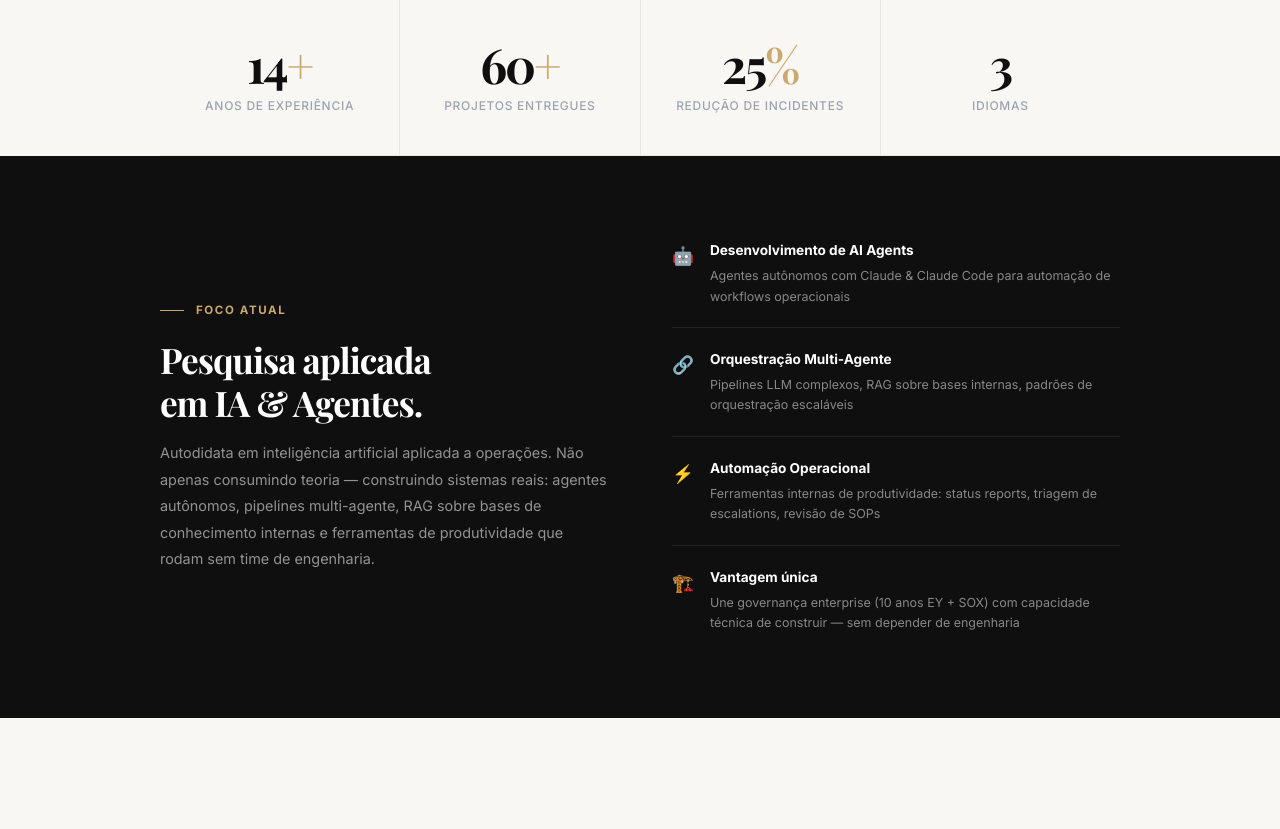
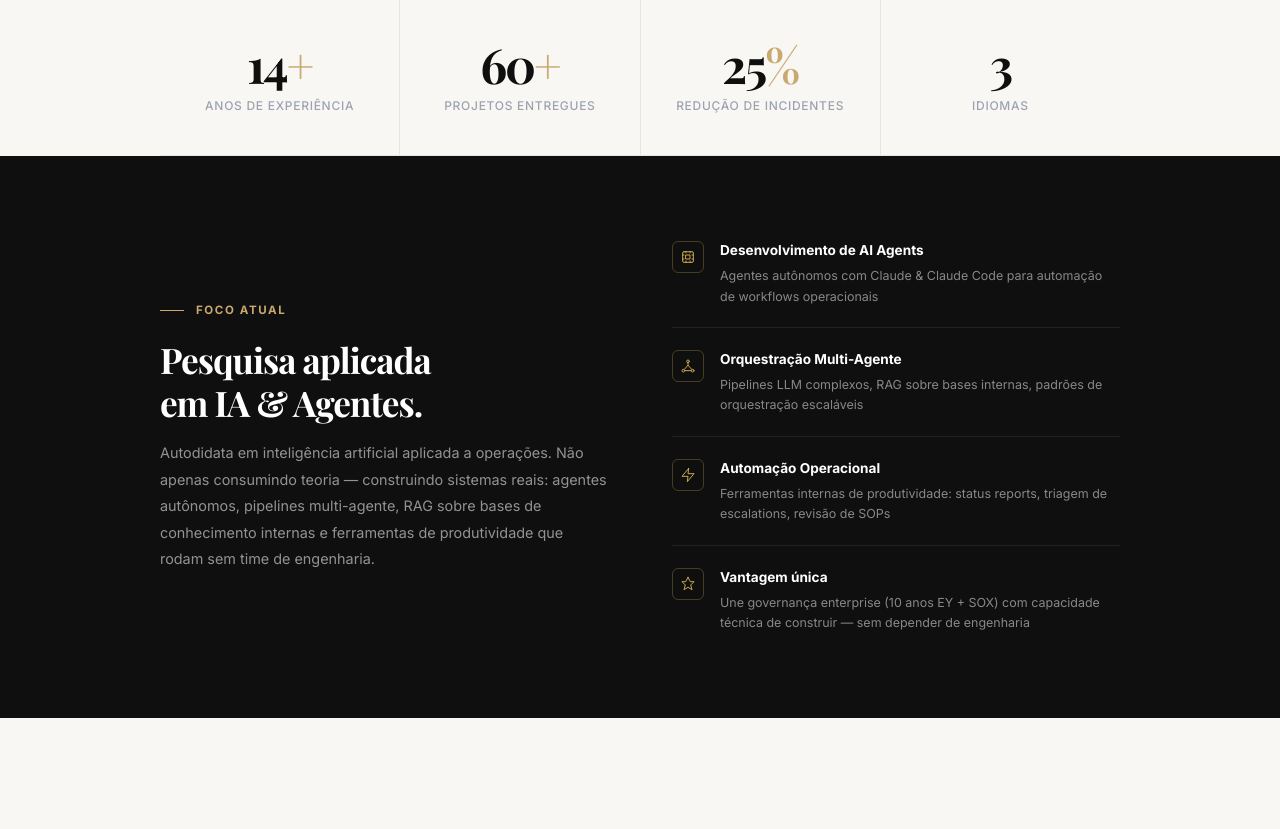
Before and after one commit to hikschutz/operations-agent, a Flask app: page / in a window 1280 px wide. Shown: the part 801-1630 px from the top of the page. Run offline with Flask 3, Linux system fonts and the light colour scheme; some web fonts are replaced.

Commit message:
Visual: troca emojis por SVG icons monoline dourados na seção AI Pillars
Co-Authored-By: Claude Sonnet 4.6 <noreply@anthropic.com>

```diff
--- a/templates/home.html
+++ b/templates/home.html
@@ -403,10 +403,17 @@
     .ai-pillar:last-child { border-bottom: none; }
 
     .ai-pillar-icon {
-      font-size: 1.1rem;
-      margin-top: 0.1rem;
+      width: 32px;
+      height: 32px;
       flex-shrink: 0;
+      margin-top: 0.05rem;
+      display: flex;
+      align-items: center;
+      justify-content: center;
+      border: 1px solid rgba(201,168,76,0.3);
+      border-radius: 6px;
     }
+    .ai-pillar-icon svg { display: block; }
 
     .ai-pillar-title {
       font-size: 0.85rem;
@@ -856,28 +863,46 @@
     </div>
     <div class="ai-pillars">
       <div class="ai-pillar" style="transition-delay:0.05s">
-        <span class="ai-pillar-icon">🤖</span>
+        <span class="ai-pillar-icon">
+          <svg width="16" height="16" viewBox="0 0 24 24" fill="none" stroke="#C9A84C" stroke-width="1.5" stroke-linecap="round" stroke-linejoin="round">
+            <rect x="4" y="4" width="16" height="16" rx="2"/><rect x="9" y="9" width="6" height="6"/>
+            <path d="M9 4v2M15 4v2M9 18v2M15 18v2M4 9h2M4 15h2M18 9h2M18 15h2"/>
+          </svg>
+        </span>
         <div>
           <div class="ai-pillar-title" data-pt="Desenvolvimento de AI Agents" data-en="AI Agent Development">Desenvolvimento de AI Agents</div>
           <div class="ai-pillar-desc" data-pt="Agentes autônomos com Claude & Claude Code para automação de workflows operacionais" data-en="Autonomous agents with Claude & Claude Code for operational workflow automation">Agentes autônomos com Claude & Claude Code para automação de workflows operacionais</div>
         </div>
       </div>
       <div class="ai-pillar" style="transition-delay:0.15s">
-        <span class="ai-pillar-icon">🔗</span>
+        <span class="ai-pillar-icon">
+          <svg width="16" height="16" viewBox="0 0 24 24" fill="none" stroke="#C9A84C" stroke-width="1.5" stroke-linecap="round" stroke-linejoin="round">
+            <circle cx="12" cy="5" r="2"/><circle cx="5" cy="19" r="2"/><circle cx="19" cy="19" r="2"/>
+            <path d="M12 7v4M12 11l-5.5 6M12 11l5.5 6M7 19h10"/>
+          </svg>
+        </span>
         <div>
           <div class="ai-pillar-title" data-pt="Orquestração Multi-Agente" data-en="Multi-Agent Orchestration">Orquestração Multi-Agente</div>
           <div class="ai-pillar-desc" data-pt="Pipelines LLM complexos, RAG sobre bases internas, padrões de orquestração escaláveis" data-en="Complex LLM pipelines, RAG over internal knowledge bases, scalable orchestration patterns">Pipelines LLM complexos, RAG sobre bases internas, padrões de orquestração escaláveis</div>
         </div>
       </div>
       <div class="ai-pillar" style="transition-delay:0.25s">
-        <span class="ai-pillar-icon">⚡</span>
+        <span class="ai-pillar-icon">
+          <svg width="16" height="16" viewBox="0 0 24 24" fill="none" stroke="#C9A84C" stroke-width="1.5" stroke-linecap="round" stroke-linejoin="round">
+            <polyline points="13 2 3 14 12 14 11 22 21 10 12 10 13 2"/>
+          </svg>
+        </span>
         <div>
           <div class="ai-pillar-title" data-pt="Automação Operacional" data-en="Operational Automation">Automação Operacional</div>
           <div class="ai-pillar-desc" data-pt="Ferramentas internas de produtividade: status reports, triagem de escalations, revisão de SOPs" data-en="Internal productivity tools: status reports, escalation triage, SOP revision pipelines">Ferramentas internas de produtividade: status reports, triagem de escalations, revisão de SOPs</div>
         </div>
       </div>
       <div class="ai-pillar" style="transition-delay:0.35s">
-        <span class="ai-pillar-icon">🏗️</span>
+        <span class="ai-pillar-icon">
+          <svg width="16" height="16" viewBox="0 0 24 24" fill="none" stroke="#C9A84C" stroke-width="1.5" stroke-linecap="round" stroke-linejoin="round">
+            <path d="M12 2l3.5 6.5H21l-5 5 2 7L12 17l-6 3.5 2-7-5-5h5.5L12 2z"/>
+          </svg>
+        </span>
         <div>
           <div class="ai-pillar-title" data-pt="Vantagem única" data-en="Unique edge">Vantagem única</div>
           <div class="ai-pillar-desc" data-pt="Une governança enterprise (10 anos EY + SOX) com capacidade técnica de construir — sem depender de engenharia" data-en="Combines enterprise governance (10 years EY + SOX) with hands-on build capability — no engineering dependency">Une governança enterprise (10 anos EY + SOX) com capacidade técnica de construir — sem depender de engenharia</div>
```
